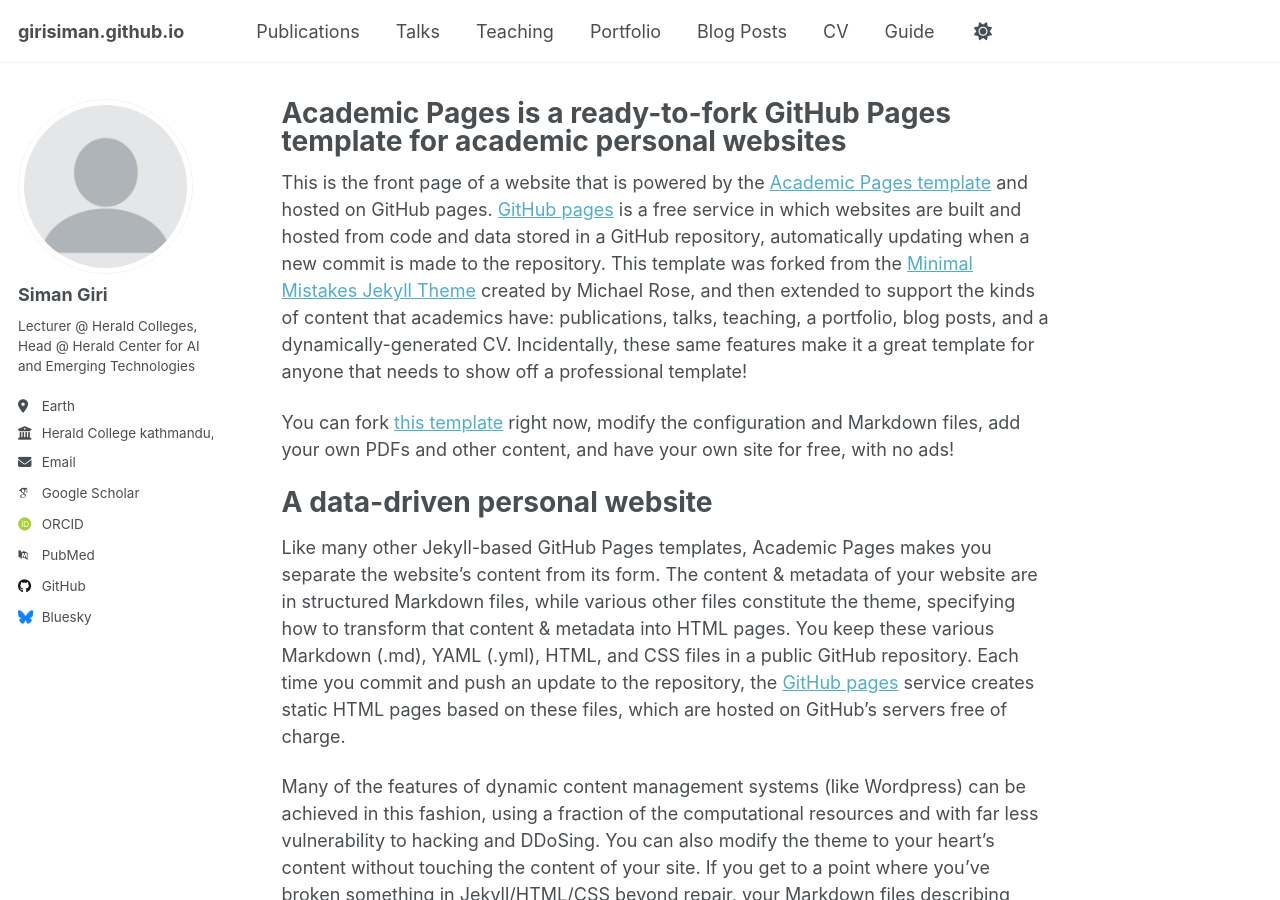
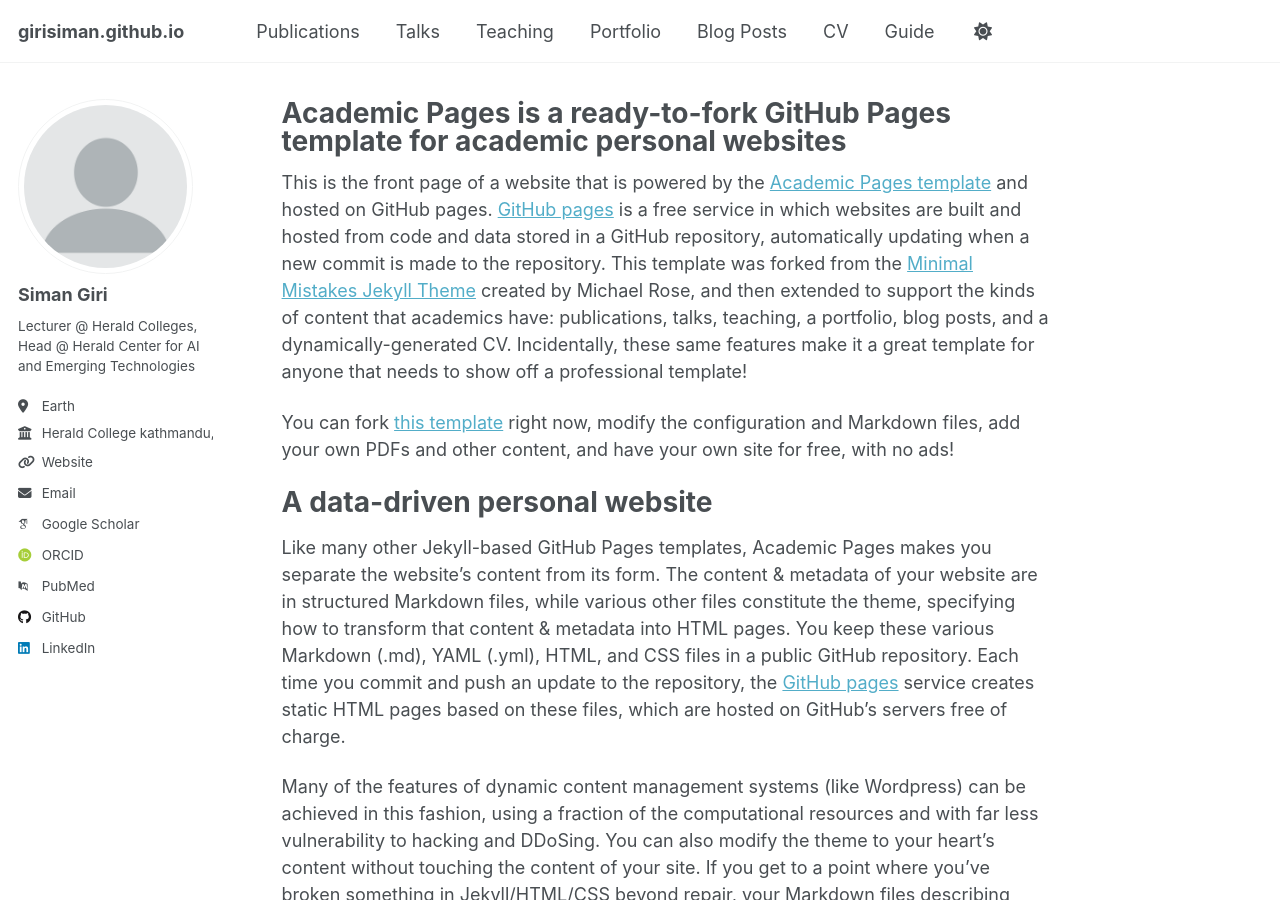
Before and after one commit to girisiman/girisiman.github.io, a Jekyll site: the page built from _pages/about.md, in a window 1280 px wide and 900 px high. Built offline with Jekyll 4.4.1, drawn with Linux system fonts in a browser that asks for light colours; some web fonts are replaced; a script that is not in the unit is left out; some of the changed lines change nothing that is shown.

Commit message:
Continuing the changes

```diff
--- a/_config.yml
+++ b/_config.yml
@@ -16,7 +16,7 @@
 url                      : https://simangiri.com.np # the base hostname & protocol for your site e.g. "https://[your GitHub username].github.io" or if you already have some other page hosted on Github then use "https://[your GitHub username].github.io/[Your Repo Name]"
 baseurl                  : "" # the subpath of your site, e.g. "/blog"
 repository               : "girisiman.github.io" # the name of your GitHub repository
-github_username         : "girisiman" # your GitHub username
+github_username         : "girisiman/" # your GitHub username
 
 # Site Author - The following control what appear as part of the author content on the side bar.
 #               If a field is blank the icon and link will not appear, otherwise it will be shown.
@@ -30,7 +30,7 @@
                       Head @ Herald Center for AI and Emerging Technologies"
   location         : "Earth"
   employer         : "Herald College kathmandu, University of Wolverhampton"
-  uri              : # URL
+  uri              : "https://simangiri.com.np" # personal website
   email            : "siman.giri@heraldcollege.edu.np"
 
   # Academic websites
@@ -46,39 +46,39 @@
   scopus           : # URL
 
   # Repositories and software development
-  bitbucket        : # Username - Update with your username on the site
-  codepen          : # Username
-  dribbble         : # Username
-  github           : "academicpages"
-  kaggle           : # Username
-  stackoverflow    : # User number or user number and name (i.e., use "1" or "1/jeff-atwood")
+  #bitbucket        : # Username - Update with your username on the site
+  #codepen          : # Username
+  #dribbble         : # Username
+  github           : "giri"
+  #kaggle           : # Username
+  #stackoverflow    : # User number or user number and name (i.e., use "1" or "1/jeff-atwood")
 
   # Social media
-  artstation       : # Username
-  bluesky          : "bsky.app" # Replace this with you Bluesky username
-  facebook         : # Username
-  flickr           : # Username
-  foursquare       : # Username
-  goodreads        : # Username
-  google_plus      : # Username
-  keybase          : # Username
-  instagram        : # Username
-  lastfm           : # Username
-  linkedin         : # Username
-  mastodon         : # URL
-  medium           : # URL
-  pinterest        : # Username
-  soundcloud       : # Username
-  steam            : # Username
-  telegram         : # URL
-  tumblr           : # Username
-  twitter          : # Username for X / Twitter
-  vine             : # Username
-  weibo            : # Username
-  wikipedia        : # Username
-  xing             : # Username
-  youtube          : # Username
-  zhihu            : # Username
+  #artstation       : # Username
+  #bluesky          : "bsky.app" # Replace this with you Bluesky username
+  #facebook         : # Username
+  #flickr           : # Username
+  #foursquare       : # Username
+  #goodreads        : # Username
+  #google_plus      : # Username
+  #keybase          : # Username
+  #instagram        : # Username
+  #lastfm           : # Username
+  linkedin         : "Siman Giri"
+  #mastodon         : # URL
+  #medium           : # URL
+  #pinterest        : # Username
+  #soundcloud       : # Username
+  #steam            : # Username
+  #telegram         : # URL
+  #tumblr           : # Username
+  #twitter          : # Username for X / Twitter
+  #vine             : # Username
+  #weibo            : # Username
+  #wikipedia        : # Username
+  #xing             : # Username
+  #youtube          : # Username
+  #zhihu            : # Username
 
 # Publication Category - The following the list of publication categories and their headings
 publication_category:
```
